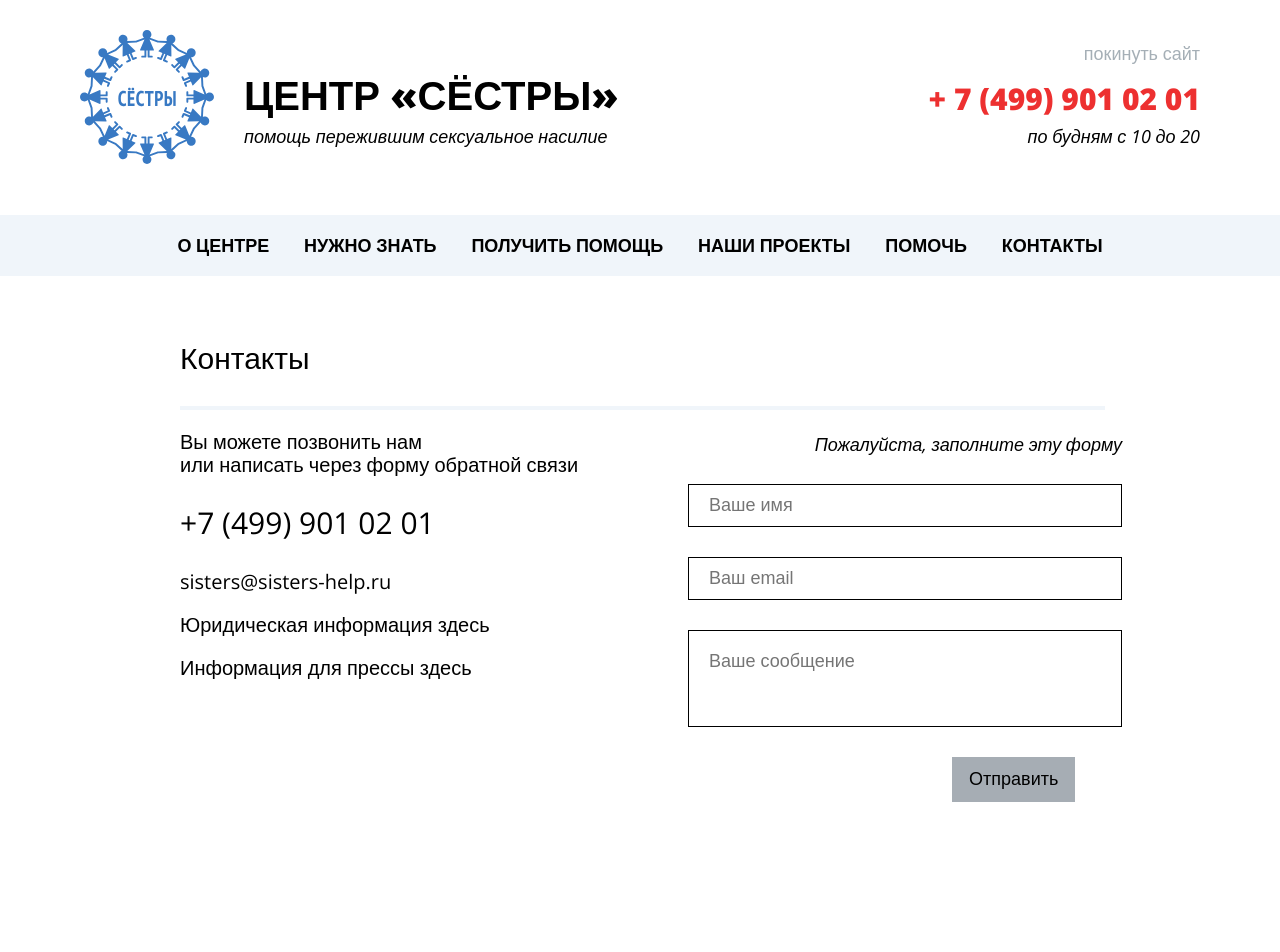
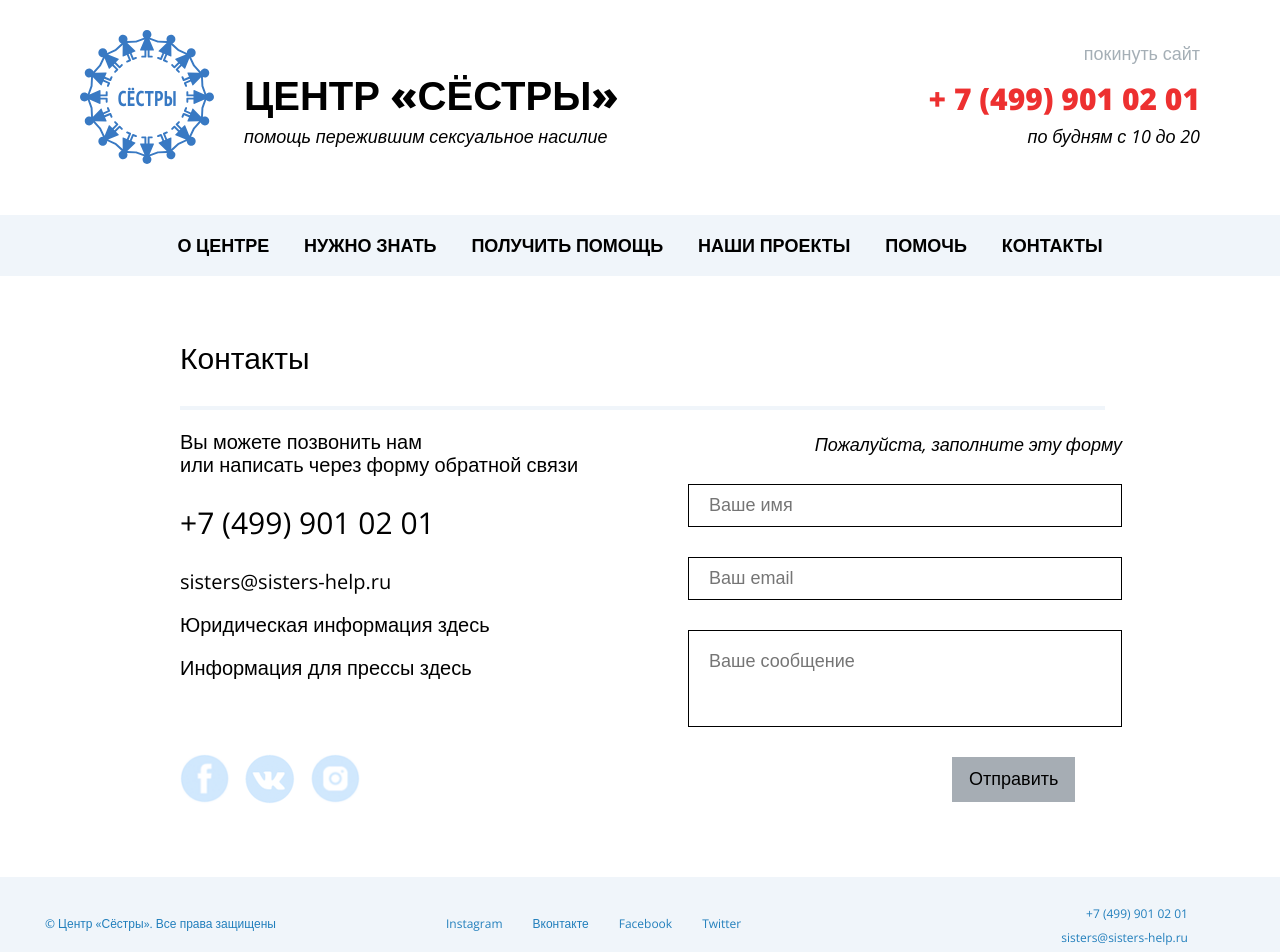
Before and after one commit to Nadjakoroleva/Website-Sisters, a plain HTML site: page contacts.html in a window 1280 px wide. Shown: the top 952 px of the page. Drawn offline with nearby package versions, Linux system fonts and the light colour scheme.

Commit message:
Update style.css

```diff
--- a/style.css
+++ b/style.css
@@ -280,6 +280,13 @@
 :focus:-moz-placeholder           {opacity: 0; transition: opacity 0.3s ease;}
 :focus:-ms-input-placeholder      {opacity: 0; transition: opacity 0.3s ease;}
 
+.buttons__socialmedia ul li {
+  display: inline-block;
+  margin-right: 10px;
+}
+
 .buttons__socialmedia {
-
+  margin-left: 140px;
+  margin-bottom: 65px;
+  margin-top: -210px;
 }
```
